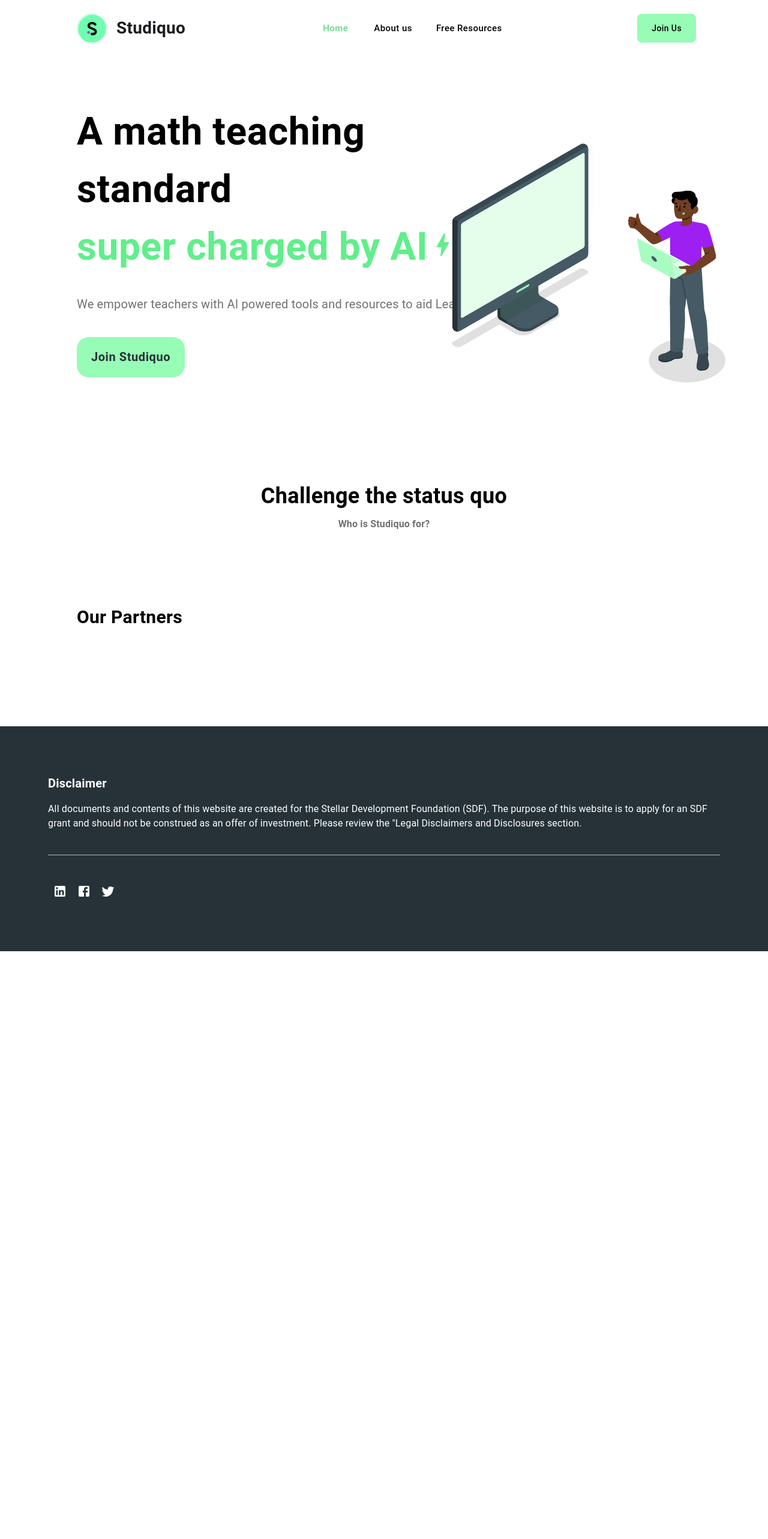
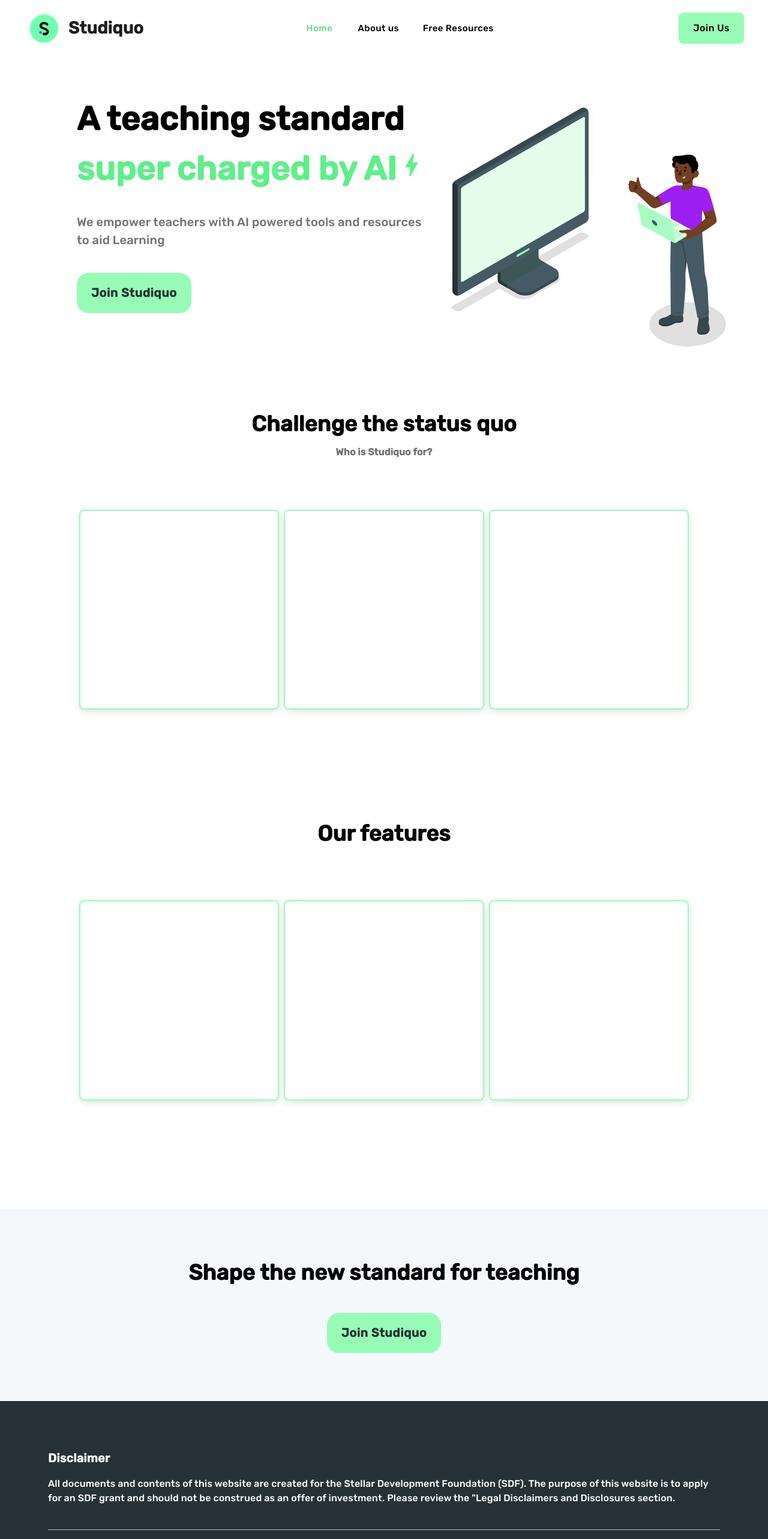
Before and after one commit to otito12/studiquo-marketest, a Next.js app: page / in a window 1280 px wide. Shown: the top 2566 px of the page at 60% size. Before the commit the page ends 1586 px from the top, so only its background shows below. Built offline with nearby package versions, Linux system fonts and the light colour scheme.

Commit message:
front page almost dont

```diff
--- /dev/null
+++ b/app/(site)/components/HomeCard.tsx
@@ -0,0 +1,105 @@
+import * as React from "react";
+import Card from "@mui/material/Card";
+import Grid from "@mui/material/Grid";
+import { Button, Icon, IconButton, Typography } from "@mui/material";
+import HelpOutlineIcon from "@mui/icons-material/HelpOutline";
+import ArrowDropUpIcon from "@mui/icons-material/ArrowDropUp";
+import { useTheme } from "@mui/material/styles";
+
+function DashWidLgNum({
+  title,
+  width,
+  icon,
+  iconWidth,
+  onClick,
+}: {
+  title: string;
+  width?: string;
+  iconWidth?: number | string;
+  icon: any;
+  onClick: Function;
+}) {
+  const theme = useTheme();
+  return (
+    <Grid container justifyContent={"center"} padding={0.5}>
+      <Grid
+        // disableElevation
+        // disableRipple
+        // onClick={() => onClick(false)}
+        sx={{
+          borderRadius: "8px",
+          width: `${width ? width : "100%"}`,
+          // background: "white",
+          // border: "solid 1px #e8e8e8 !important",
+          maxWidth: "400px",
+          ".MuiIcon-root": {
+            color: "#97FCB5 !important",
+          },
+          background: "white",
+          border: "solid 2px #97FCB5 !important",
+          boxShadow: "1px 3px 12px #e2e2e2 !important",
+          minWidth: "80px", //set same as div below to make work aspect work
+          ":hover": {},
+        }}
+      >
+        {/* Forces the card to be in 1/1 aspect ratio  */}
+        <div
+          style={{
+            width: "100%",
+            maxWidth: "400px",
+            minWidth: "80px", //set same as Car above to make work aspect work
+            aspectRatio: 1 / 1,
+          }}
+        >
+          <Grid
+            container
+            justifyContent={"center"}
+            alignItems={"center"}
+            sx={{
+              width: "100%",
+              height: "100%",
+              padding: "5px 5px 8px 5px",
+            }}
+          >
+            <Grid
+              container
+              justifyContent={"center"}
+              alignContent={"center"}
+              sx={{
+                width: "100%",
+                height: "100%",
+              }}
+            >
+              <Grid item xs={12} sx={{ pb: 3 }}>
+                <Icon
+                  component={icon}
+                  sx={{
+                    color: "#D9D9D9",
+                    height: `${iconWidth ? iconWidth + "px" : 50}px`,
+                    width: `${iconWidth ? iconWidth + "px" : 50}px`,
+                    alignContent: "center",
+                    justifyContent: "center",
+                  }}
+                />
+              </Grid>
+              <Grid item xs={12}>
+                <Typography
+                  align="center"
+                  sx={{
+                    color: "#373D5D",
+                    fontSize: "15px",
+                    fontWeight: "500",
+                  }}
+                >
+                  {title}
+                </Typography>
+              </Grid>
+            </Grid>
+          </Grid>
+        </div>
+      </Grid>
+    </Grid>
+  );
+}
+
+export default DashWidLgNum;
--- a/app/(site)/components/MainAppBar.tsx
+++ b/app/(site)/components/MainAppBar.tsx
@@ -34,8 +34,8 @@
           color: "black",
           zIndex: "1",
           p: 2,
-          pl: matchesBreakpoint ? 0 : 15,
-          pr: matchesBreakpoint ? 0 : 15,
+          pl: matchesBreakpoint ? 0 : 5,
+          pr: matchesBreakpoint ? 0 : 5,
           m: 0,
           boxShadow: elevation ? "1px 1px 3px #e1e1e1 !important" : "none",
         }}
--- a/app/(site)/layout.tsx
+++ b/app/(site)/layout.tsx
@@ -3,12 +3,22 @@
 import "../globals.css";
 import MainAppBar from "./components/MainAppBar";
 import Footer from "./components/footer";
-// import type { Metadata } from "next";
+import { ThemeProvider, createTheme } from "@mui/material/styles";
+import { Rubik } from "next/font/google";
+const roboto = Rubik({
+  weight: "500",
+  subsets: ["latin"],
+});
 
-// export const metadata: Metadata = {
-//   title: "Studiquo",
-//   description: "Studiquo Site",
-// };
+const themer = createTheme({
+  typography: {
+    allVariants: {
+      fontFamily: `${roboto.style.fontFamily}`,
+      textTransform: "none",
+      fontSize: 16,
+    },
+  },
+});
 
 export default function RootLayout({
   children,
@@ -20,6 +30,7 @@
   return (
     <html lang="en">
       <body>
+        <ThemeProvider theme={themer}>
           <Grid container justifyContent={"center"} alignContent={"center"}>
             <Grid container sx={{ zIndex: 5 }}>
               <MainAppBar />
@@ -29,15 +40,7 @@
               justifyContent={"center"}
               sx={{ height: "100vh", width: "100vw" }}
             >
-            <Grid
-              container
-              justifyContent={"center"}
-              sx={{
-                zIndex: 3,
-                pl: matchesBreakpoint ? 3 : 16,
-                pr: matchesBreakpoint ? 3 : 16,
-              }}
-            >
+              <Grid container justifyContent={"center"}>
                 {children}
               </Grid>
               <Grid container sx={{ zIndex: 1 }}>
@@ -45,6 +48,7 @@
               </Grid>
             </Grid>
           </Grid>
+        </ThemeProvider>
       </body>
     </html>
   );
--- a/app/(site)/page.tsx
+++ b/app/(site)/page.tsx
@@ -11,6 +11,7 @@
 import MainPageCard from "./components/MainPageCard";
 import BoltIcon from "@mui/icons-material/Bolt";
 import useMediaQuery from "@mui/material/useMediaQuery";
+import HomeCard from "./components/HomeCard";
 
 export default function page() {
   const theme = useTheme();
@@ -21,37 +22,44 @@
       alignItems={"center"}
       alignSelf={"center"}
       justifySelf={"center"}
-      // sx={{ width: matchesBreakpoint ? "85%" : "80%" }}
-      mb={20}
+    >
+      <Grid
+        sx={{
+          zIndex: 3,
+          pl: matchesBreakpoint ? 3 : "10vw",
+          pr: matchesBreakpoint ? 3 : "10vw",
+        }}
       >
         <Grid
           container
           alignItems={"center"}
           alignSelf={"center"}
           justifySelf={"center"}
-        sx={{ height: "100vh" }}
+          sx={{ height: "85vh" }}
           mt={matchesBreakpoint ? 10 : 0}
         >
-        <Grid item md={12} lg={8}>
-          <Grid container>
+          <Grid item md={12} lg={7}>
+            <Grid container justifyItems={"center"}>
               <Grid item xs={12}>
                 <Typography
                   sx={{
-                  fontSize: matchesBreakpoint ? "55px" : "64px",
+                    fontSize: matchesBreakpoint ? "55px" : "55px",
                     fontWeight: "bold",
+                    textAlign: `${matchesBreakpoint ? "center" : "left"}`,
                   }}
                 >
-                A math teaching standard
+                  A teaching standard
                 </Typography>
               </Grid>
-            <Grid container alignItems={"center"}>
+              <Grid item xs={12}>
                 <Typography
                   sx={{
-                  fontSize: matchesBreakpoint ? "55px" : "64px",
+                    fontSize: matchesBreakpoint ? "55px" : "55px",
                     alignItems: "center",
                     alignContent: "center",
                     fontWeight: "bold",
                     color: "#61EE8B",
+                    textAlign: `${matchesBreakpoint ? "center" : "left"}`,
                     mr: 1,
                   }}
                 >
@@ -66,12 +74,25 @@
                   />
                 </Typography>
               </Grid>
-            <Typography color={"#717171"} sx={{ mt: 4, fontSize: "20px" }}>
+              <Grid item xs={12}>
+                <Typography
+                  color={"#717171"}
+                  sx={{
+                    mt: 4,
+                    fontSize: "20px",
+                    textAlign: `${matchesBreakpoint ? "center" : "left"}`,
+                  }}
+                >
                   We empower teachers with AI powered tools and resources to aid
                   Learning
                 </Typography>
-            <Grid container alignItems={"center"}>
-              {" "}
+              </Grid>
+
+              <Grid
+                container
+                alignItems={"center"}
+                justifyContent={matchesBreakpoint ? "center" : "left"}
+              >
                 <Button
                   disableRipple
                   sx={{
@@ -95,6 +116,7 @@
               </Grid>
             </Grid>
           </Grid>
+          <Grid item flex={1}></Grid>
           <Grid item mt={4} xs={12} lg={4}>
             <Grid
               container
@@ -124,64 +146,80 @@
               Who is Studiquo for?
             </Typography>
           </Grid>
-
-        {/* <Grid container mt={4}>
-          <UseCaseCard
-            title={"Greater Accessibility"}
-            details={
-              "Greater accessibility to real-world assets, anywhere from the ultra-liquid \
-            US Treasuries to otherwise isolated opportunities, which, \
-            along with fractional ownership, can pave the way to the \
-            democratization of investing for users across the world."
-            }
-            img_src={access}
-          />
+          <Grid container justifyContent={"center"} pt={10} pb={20}>
+            <Grid item xs={12} md={4} pb={2}>
+              <HomeCard title={""} icon={undefined} onClick={() => {}} />
             </Grid>
-        <Grid container mt={4}>
-          <UseCaseCard
-            title={"Superior Transparency"}
-            details={
-              "Superior transparency as users will be able to see everything including holdings, \
-            income, and pricing, thus promoting trust in the investment process."
-            }
-            img_src={transparency}
-            justify="right"
-          />
-        </Grid>
-        <Grid container mt={4}>
-          <UseCaseCard
-            title={"Income Generation"}
-            details={
-              "Income generation will help users to build wealth and safeguard against inflation \
-             in a secure and low-risk way.  Furthermore, through the integration \
-             with our lending platform xRepo, users can use their income-generating \
-             assets to borrow other supported crypto assets, paving the way for additional \
-             income streams and capital optimization."
-            }
-            img_src={yieldimg}
-          />
-        </Grid>
-        <Grid container mt={4}>
-          <UseCaseCard
-            title={"Composability"}
-            details={
-              "Composability allows users to transfer tokenized fund interests on-chain \
-            through approved smart contracts and engage in financial transactions \
-            such as lending and trading. This will allow other developers to use \
-            the protocol as a building block in their applications, ultimately achieving \
-            a whole financial ecosystem that is compliant on-chain that is both secure and \
-            efficient."
-            }
-            img_src={compose}
-            justify="right"
-          />
-        </Grid> */}
+            <Grid item xs={12} md={4} pb={2}>
+              <HomeCard title={""} icon={undefined} onClick={() => {}} />
             </Grid>
 
-      <Grid container mt={15}>
-        <Typography fontSize={"30px"} fontWeight={"bold"}>
-          Our Partners
+            <Grid item xs={12} md={4} pb={2}>
+              <HomeCard title={""} icon={undefined} onClick={() => {}} />
+            </Grid>
+          </Grid>
+        </Grid>
+
+        <Grid container justifyItems={"center"}>
+          <Grid container justifyContent={"center"}>
+            <Typography fontSize={"36px"} fontWeight={"bold"}>
+              Our features
             </Typography>
+          </Grid>
+          <Grid container justifyContent={"center"} pt={10} pb={20}>
+            <Grid item xs={12} md={4} pb={2}>
+              <HomeCard title={""} icon={undefined} onClick={() => {}} />
+            </Grid>
+            <Grid item xs={12} md={4} pb={2}>
+              <HomeCard title={""} icon={undefined} onClick={() => {}} />
+            </Grid>
+
+            <Grid item xs={12} md={4} pb={2}>
+              <HomeCard title={""} icon={undefined} onClick={() => {}} />
+            </Grid>
+          </Grid>
+        </Grid>
+      </Grid>
+
+      <Grid
+        container
+        justifyContent={"center"}
+        sx={{ background: "#F5F7FA" }}
+        p={2}
+        pt={10}
+        pb={10}
+      >
+        <Grid container justifyContent={"center"}>
+          <Typography
+            fontSize={"36px"}
+            fontWeight={"bold"}
+            sx={{ textAlign: "center" }}
+          >
+            Shape the new standard for teaching
+          </Typography>
+        </Grid>
+        <Grid container justifyContent={"center"}>
+          <Button
+            disableRipple
+            sx={{
+              mt: 5,
+              p: 2,
+              pl: 3,
+              pr: 3,
+              borderRadius: "20px",
+              background: "#97FCB5",
+              color: "#263238",
+              textTransform: "none",
+              fontWeight: "bold",
+              fontSize: "20px",
+              ":hover": {
+                background: "#97FCB5",
+              },
+            }}
+          >
+            Join Studiquo
+          </Button>
+        </Grid>
       </Grid>
     </Grid>
   );
```
Also changed, not shown: app/(site)/about-us/page.tsx (+10 -1 lines), app/(site)/resources/page.tsx (+10 -1 lines). Lines whose indentation alone changed are shown as unchanged.
